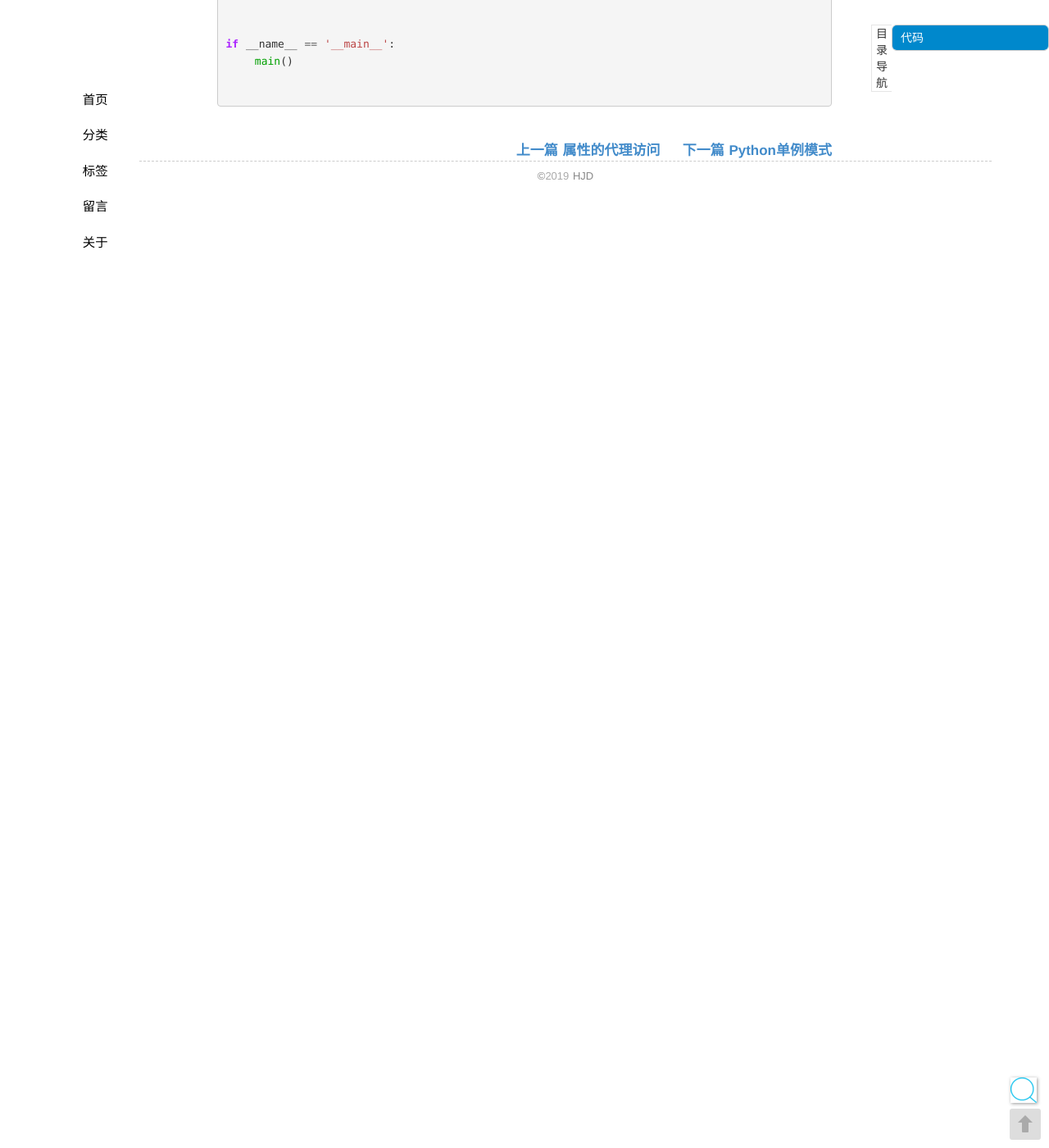
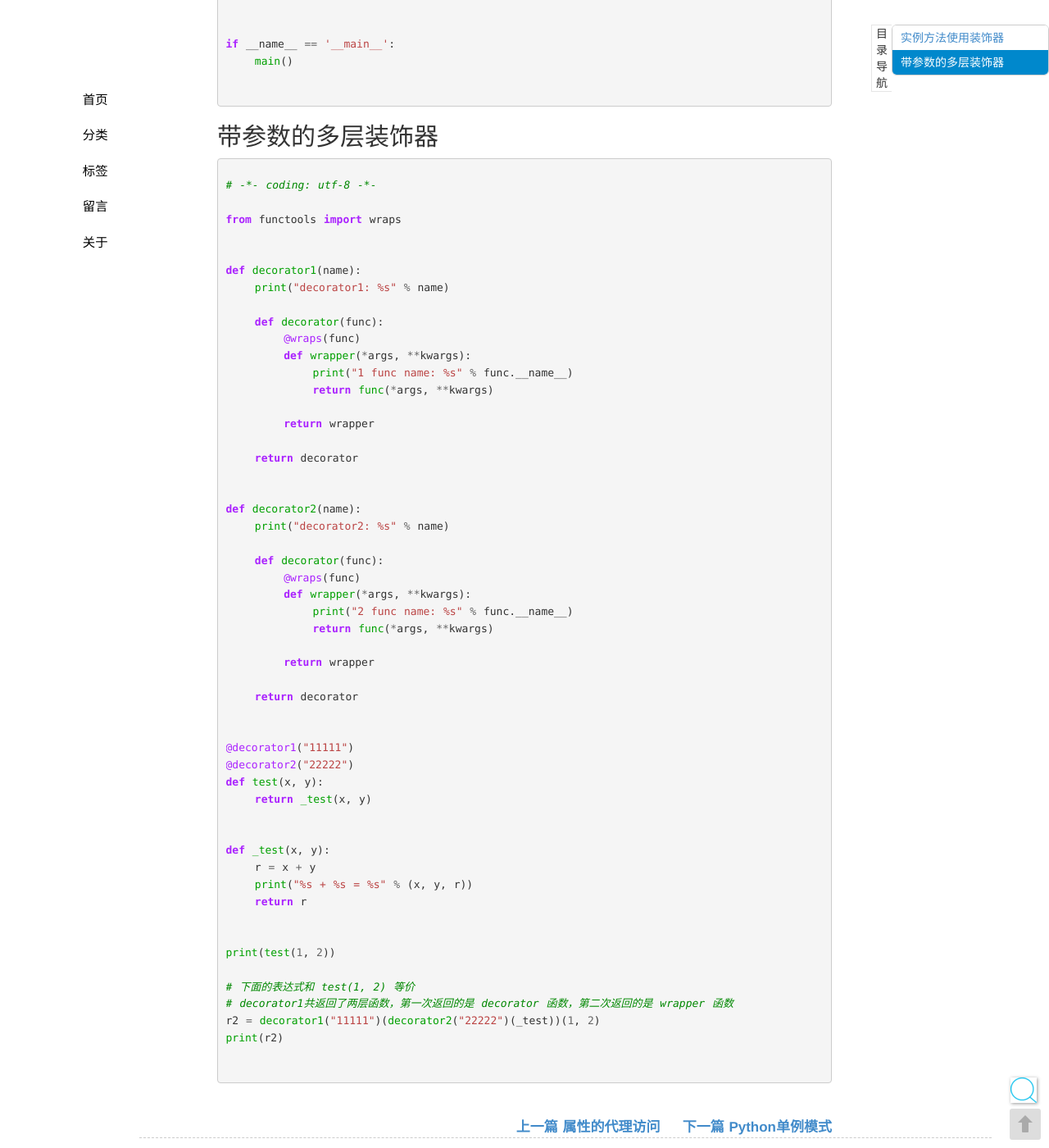
Before and after one commit to seekplum/seekplum.github.io, a Jekyll site: the page built from _posts/2018-04-13-python-decorator.md, in a window 1280 px wide and 1400 px high, scrolled down 2239 px. Shown: the whole window at 82% size. Built offline with Jekyll 4.4.1, drawn with Linux system fonts in a browser that asks for light colours; comment, search, counter and statistics services are not loaded; some of the changed text lies outside the part shown.

Commit message:
ADD: 多层装饰器

````diff
--- a/_posts/2018-04-13-python-decorator-self.md
+++ b/_posts/2018-04-13-python-decorator.md
@@ -1,11 +1,12 @@
 ---
 layout: post
-title:  对实例方法使用装饰器
+title:  装饰器基本使用使用
 tags: python decorator
 thread: decorator
 ---
 
-## 代码
+## 实例方法使用装饰器
+
 ```python
 #!/usr/bin/env python
 # -*- coding: utf-8 -*-
@@ -111,3 +112,60 @@ if __name__ == '__main__':
     main()
 
 ```
+
+## 带参数的多层装饰器
+
+```python
+# -*- coding: utf-8 -*-
+
+from functools import wraps
+
+
+def decorator1(name):
+    print("decorator1: %s" % name)
+
+    def decorator(func):
+        @wraps(func)
+        def wrapper(*args, **kwargs):
+            print("1 func name: %s" % func.__name__)
+            return func(*args, **kwargs)
+
+        return wrapper
+
+    return decorator
+
+
+def decorator2(name):
+    print("decorator2: %s" % name)
+
+    def decorator(func):
+        @wraps(func)
+        def wrapper(*args, **kwargs):
+            print("2 func name: %s" % func.__name__)
+            return func(*args, **kwargs)
+
+        return wrapper
+
+    return decorator
+
+
+@decorator1("11111")
+@decorator2("22222")
+def test(x, y):
+    return _test(x, y)
+
+
+def _test(x, y):
+    r = x + y
+    print("%s + %s = %s" % (x, y, r))
+    return r
+
+
+print(test(1, 2))
+
+# 下面的表达式和 test(1, 2) 等价
+# decorator1共返回了两层函数，第一次返回的是 decorator 函数，第二次返回的是 wrapper 函数
+r2 = decorator1("11111")(decorator2("22222")(_test))(1, 2)
+print(r2)
+
+```
````
Also changed, not shown: _posts/2018-04-13-python-singleton.md (+4 -2 lines).
